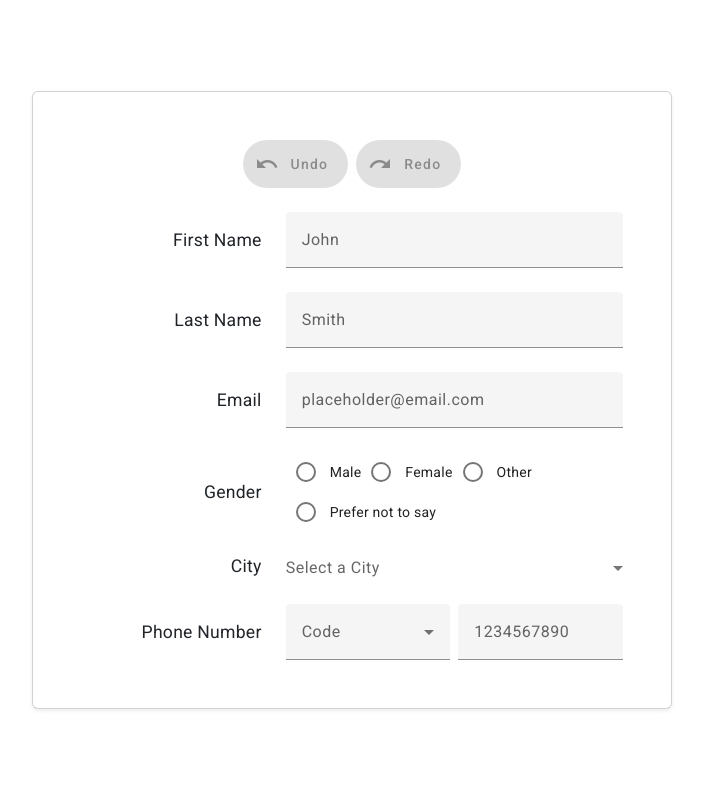
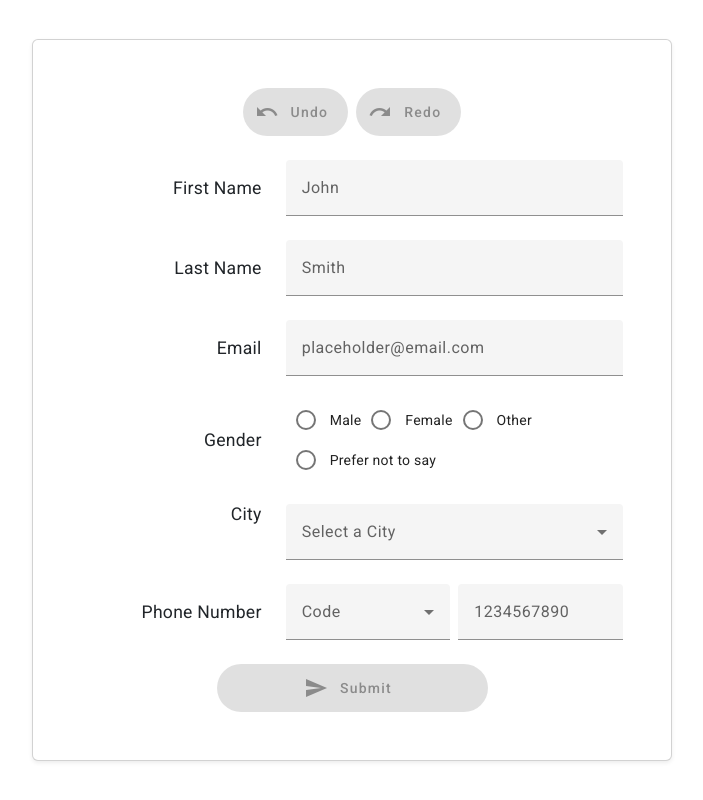
Before and after one commit to mostafahassaan/micetribe-assessment, an Angular app: page / in a window 1280 px wide. Shown: the whole page, without its empty margins (288-991 px from the left). Built offline with nearby package versions, Linux system fonts and the light colour scheme.

Commit message:
added validation to form fields

```diff
--- a/src/app/form/form.component.html
+++ b/src/app/form/form.component.html
@@ -1,7 +1,7 @@
 <div class="d-flex align-items-center justify-content-center min-vh-100">
   <div class="card p-5 shadow-sm rounded" style="width: 40rem">
     <div class="d-flex mb-4 gap-2 justify-content-center">
-      <button mat-fab extended (click)="undo()"[disabled]="!canUndo()">
+      <button mat-fab extended (click)="undo()" [disabled]="!canUndo()">
         <mat-icon>undo</mat-icon>
         Undo
       </button>
@@ -14,23 +14,41 @@
       <div class="d-flex flex-column gap-4">
         <div class="d-flex gap-4 align-items-center">
           <mat-label class="text-end col-4" style="font-size: 1.1rem">First Name</mat-label>
-          <mat-form-field class="full-width-input">
-            <input matInput placeholder="John" formControlName="firstName" />
+          <div class="d-flex flex-column full-width-input">
+            <mat-form-field>
+              <input matInput type="text" placeholder="John" formControlName="firstName" />
             </mat-form-field>
+            <mat-error *ngIf="form.get('firstName')?.hasError('required') && form.get('firstName')?.touched">
+              First Name is required.
+            </mat-error>
+          </div>
         </div>
 
         <div class="d-flex gap-4 align-items-center">
           <mat-label class="text-end col-4" style="font-size: 1.1rem">Last Name</mat-label>
-          <mat-form-field class="full-width-input">
-            <input matInput placeholder="Smith" formControlName="lastName" />
+          <div class="d-flex flex-column full-width-input">
+            <mat-form-field>
+              <input matInput type="text" placeholder="Smith" formControlName="lastName" />
             </mat-form-field>
+            <mat-error *ngIf="form.get('lastName')?.hasError('required') && form.get('lastName')?.touched">
+              Last Name is required.
+            </mat-error>
+          </div>
         </div>
 
         <div class="d-flex gap-4 align-items-center">
           <mat-label class="text-end col-4" style="font-size: 1.1rem">Email</mat-label>
-          <mat-form-field class="full-width-input">
-            <input matInput placeholder="placeholder@email.com" formControlName="lastName" />
+          <div class="d-flex flex-column full-width-input">
+            <mat-form-field>
+              <input matInput type="text" placeholder="placeholder@email.com" formControlName="email" />
             </mat-form-field>
+            <mat-error *ngIf="form.get('email')?.hasError('required') && form.get('email')?.touched">
+              Email is required.
+            </mat-error>
+            <mat-error *ngIf="form.get('email')?.hasError('email') && form.get('email')?.touched">
+              Email is not valid.
+            </mat-error>
+          </div>
         </div>
 
         <div class="d-flex gap-4 align-items-center">
@@ -44,17 +62,26 @@
 
         <div class="d-flex gap-4">
           <mat-label class="text-end col-4" style="font-size: 1.1rem">City</mat-label>
+
+          <div class="d-flex flex-column full-width-input">
+            <mat-form-field>
               <mat-select formControlName="city" placeholder="Select a City">
                 <mat-option *ngFor="let city of cities" [value]="city.key">
                   {{ city.name }}
                 </mat-option>
               </mat-select>
+              <mat-error *ngIf="form.get('city')?.hasError('required') && form.get('city')?.touched">
+                City is required.
+              </mat-error>
+            </mat-form-field>
+          </div>
         </div>
 
         <div class="d-flex gap-4 align-items-center">
           <mat-label class="text-end col-4" style="font-size: 1.1rem">Phone Number</mat-label>
 
           <!-- Container for both the country code and phone number fields -->
+          <div class="d-flex flex-column" style="overflow: auto">
             <div class="d-flex gap-2" style="overflow: auto">
               <mat-form-field class="flex:0.7">
                 <mat-select formControlName="countryCode" placeholder="Code">
@@ -67,6 +94,31 @@
                 <input matInput placeholder="1234567890" formControlName="phoneNumber" />
               </mat-form-field>
             </div>
+            <mat-error *ngIf="form.get('countryCode')?.hasError('required') && form.get('countryCode')?.touched">
+              Country code is required.
+            </mat-error>
+            <mat-error *ngIf="form.get('phoneNumber')?.hasError('required') && form.get('phoneNumber')?.touched">
+              Phone number is required.
+            </mat-error>
+            <mat-error *ngIf="form.get('phoneNumber')?.hasError('pattern') && form.get('phoneNumber')?.touched">
+              Invalid phone number.
+            </mat-error>
+          </div>
+        </div>
+
+        <div class="d-flex justify-content-center">
+          <button
+            mat-fab
+            color="primary"
+            extended
+            type="submit"
+            class="w-50"
+            (click)="openSubmitDialog()"
+            [disabled]="form.invalid"
+          >
+            <mat-icon>send</mat-icon>
+            Submit
+          </button>
         </div>
       </div>
     </form>
--- a/src/app/form/form.component.ts
+++ b/src/app/form/form.component.ts
@@ -1,12 +1,30 @@
-import { Component, OnInit } from '@angular/core';
-import { FormGroup, FormBuilder, Validators, ReactiveFormsModule, FormsModule } from '@angular/forms';
+import { Component, inject, OnInit } from '@angular/core';
+import {
+  FormGroup,
+  FormBuilder,
+  Validators,
+  ReactiveFormsModule,
+  FormsModule,
+  FormControl,
+} from '@angular/forms';
 import { FormStateService } from './form-state.service';
 import { CommonModule } from '@angular/common';
 import { MatInputModule } from '@angular/material/input';
 import { MatRadioModule } from '@angular/material/radio';
 import { MatSelectModule } from '@angular/material/select';
-import { MatIconModule} from '@angular/material/icon';
-import {MatButtonModule} from '@angular/material/button';
+import { MatIconModule } from '@angular/material/icon';
+import { MatButtonModule } from '@angular/material/button';
+import { ErrorStateMatcher } from '@angular/material/core';
+import {
+  MatDialog,
+} from '@angular/material/dialog';
+import { SubmitDialogComponent } from './submit-dialog/submit-dialog.component';
+
+export class CustomErrorStateMatcher implements ErrorStateMatcher {
+  isErrorState(control: FormControl): boolean {
+    return !!(control && control.invalid && (control.dirty || control.touched));
+  }
+}
 
 @Component({
   standalone: true,
@@ -26,6 +44,8 @@ import {MatButtonModule} from '@angular/material/button';
   ],
 })
 export class FormComponent implements OnInit {
+  matcher = new CustomErrorStateMatcher();
+  dialog = inject(MatDialog);
   form: FormGroup;
   genders: { name: string; key: string }[] = [
     { name: 'Male', key: 'male' },
@@ -53,10 +73,11 @@ export class FormComponent implements OnInit {
     this.form = this.fb.group({
       firstName: ['', Validators.required],
       lastName: ['', Validators.required],
+      email: ['', [Validators.required, Validators.email]],
+      gender: [''],
+      city: ['', [Validators.required]],
       countryCode: ['', Validators.required],
-      phoneNumber: ['', Validators.required],
-      gender: [''],
-      city: [''],
+      phoneNumber: ['', [Validators.required, Validators.pattern(/^\d{10,}$/)]],
     });
   }
 
@@ -64,6 +85,22 @@ export class FormComponent implements OnInit {
     this.formStateService.initialize(this.form);
     this.form.valueChanges.subscribe(() => {
       this.formStateService.saveState(this.form); // Pass the form to saveState
+    });
+  }
+
+  openSubmitDialog(): void {
+    const formData = this.form.value;
+    const requestObject = {
+      firstName: formData.firstName,
+      lastName: formData.lastName,
+      countryCode: formData.countryCode,
+      phoneNumber: formData.phoneNumber,
+      gender: formData.gender,
+      city: formData.city,
+    };
+
+    const dialogRef = this.dialog.open(SubmitDialogComponent, {
+      data: requestObject,
     });
   }
 
```
Lines whose indentation alone changed are shown as unchanged.
